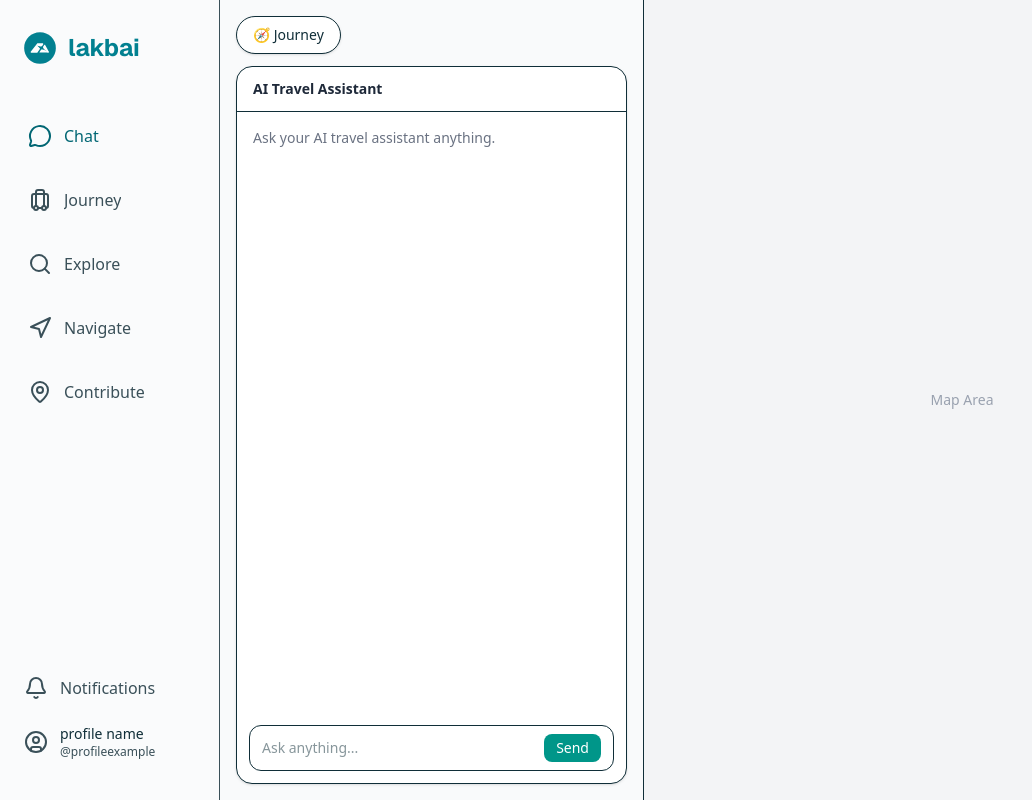
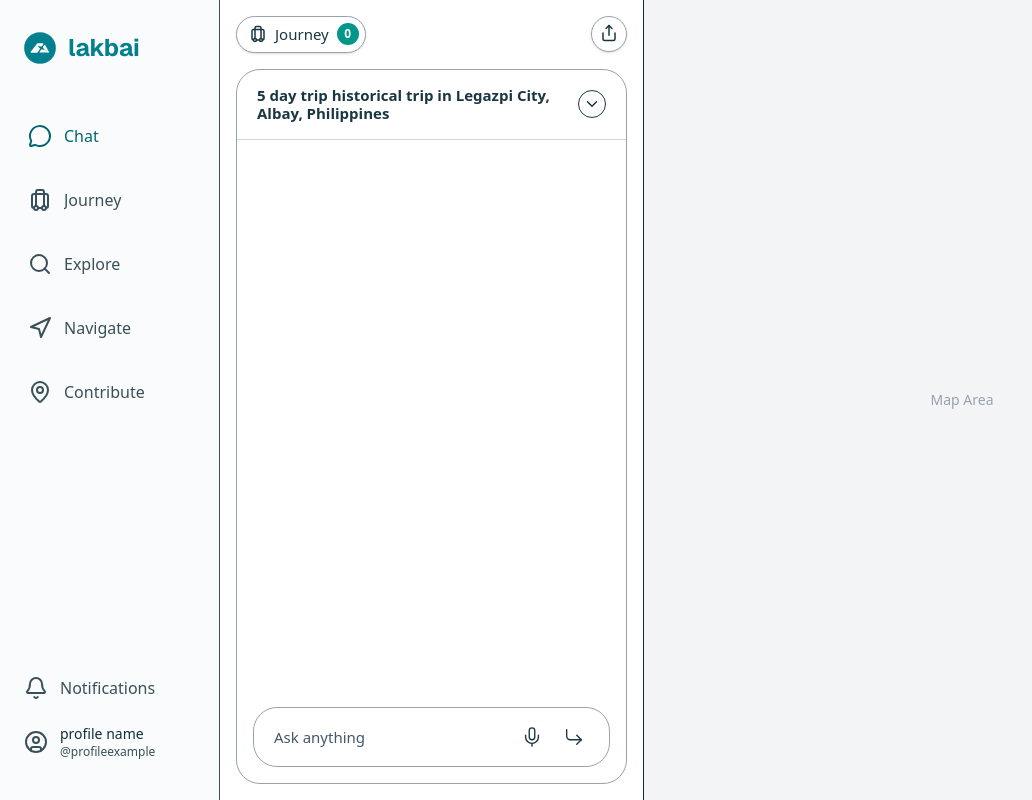
Before and after one commit to lakbai-platform/lakbai-web, a Next.js app: page /chat in a window 1280 px wide. Shown: the whole page, without its empty margins (0-1032 px from the left). Built offline with nearby package versions, Linux system fonts and the light colour scheme.

Commit message:
chore: release v0.7.0 - transition from Mapbox to Google Maps and update Chat UI

```diff
--- a/app/(app)/chat/_components/chatbox/index.tsx
+++ b/app/(app)/chat/_components/chatbox/index.tsx
@@ -2,60 +2,79 @@
 
 import { useState } from 'react';
 import JourneyArea from '../journey-area';
+import {
+  Luggage,
+  Share,
+  ChevronDown,
+  Mic,
+  CornerDownRight
+} from 'lucide-react';
 
 export default function Chatbox() {
   const [message, setMessage] = useState('');
   const [journeyOpen, setJourneyOpen] = useState(false);
 
   return (
-    <div className='relative flex h-full w-full flex-col gap-3 bg-gray-50 p-4'>
-      {/* ✅ JOURNEY BUTTON — OUTSIDE CHAT CARD */}
-      <div>
+    <div className='relative flex h-full w-full flex-col gap-4 bg-white p-4'>
+      {/* Top Action Bar */}
+      <div className='flex items-center justify-between'>
         <button
           onClick={() => setJourneyOpen(true)}
-          className='flex items-center gap-2 rounded-full border bg-white px-4 py-2 text-sm shadow-sm hover:bg-gray-100'
+          className='flex items-center gap-2 rounded-full border border-gray-400 bg-white py-[6px] pl-3 pr-[6px] shadow-sm hover:bg-gray-50'
         >
-          🧭 Journey
+          <Luggage size={18} strokeWidth={2} className='text-[#1a3641]' />
+          <span className='text-[15px] font-medium text-[#1a3641]'>Journey</span>
+          <div className='flex h-[22px] w-[22px] shrink-0 items-center justify-center rounded-full bg-teal-600 text-xs font-bold text-white'>
+            0
+          </div>
+        </button>
+
+        <button className='flex h-9 w-9 items-center justify-center rounded-full border border-gray-400 bg-white text-[#1a3641] shadow-sm hover:bg-gray-50'>
+          <Share size={18} strokeWidth={2} className='-mt-0.5' />
         </button>
       </div>
 
-      {/* ✅ CHAT CARD */}
-      <div className='flex flex-1 flex-col overflow-hidden rounded-2xl border bg-white shadow-sm'>
-        {/* CHAT HEADER */}
-        <div className='border-b px-4 py-3'>
-          <h2 className='text-sm font-semibold text-gray-800'>
-            AI Travel Assistant
+      {/* Main Chat Card */}
+      <div className='flex flex-1 flex-col overflow-hidden rounded-[24px] border border-gray-400 bg-white'>
+        {/* Chat Card Header :
+        Take note na contents with placeholders are to be filled with dynamic data from a database
+        */}
+        <div className='flex items-center justify-between border-b border-gray-300 px-5 py-4'>
+          <h2 className='text-[15px] font-bold text-[#1a3641] leading-tight'>
+            5 day trip historical trip in Legazpi City, Albay, Philippines
           </h2>
+          <button className='flex h-7 w-7 shrink-0 items-center justify-center rounded-full border border-[#1a3641] text-[#1a3641] hover:bg-gray-100 ml-3'>
+            <ChevronDown size={18} strokeWidth={2} />
+          </button>
         </div>
 
-        {/* CHAT BODY */}
-        <div className='flex flex-1 flex-col'>
-          {/* Messages */}
-          <div className='flex-1 overflow-y-auto p-4'>
-            <div className='text-sm text-gray-500'>
-              Ask your AI travel assistant anything.
-            </div>
-          </div>
+        {/* Chat Body Area */}
+        <div className='flex flex-1 flex-col justify-end'>
+          {/* Messages Area (Hidden/Blank for now) */}
+          <div className='flex-1 overflow-y-auto p-4' />
 
-          {/* Input */}
-          <div className='p-3'>
-            <div className='flex items-center gap-2 rounded-xl border px-3 py-2'>
+          {/* Bottom Input Area */}
+          <div className='px-4 pb-4 pt-1'>
+            <div className='flex items-center gap-3 rounded-[24px] border border-gray-400 bg-white px-5 py-[14px]'>
               <input
                 type='text'
-                placeholder='Ask anything...'
+                placeholder='Ask anything'
                 value={message}
-                onChange={e => setMessage(e.target.value)}
-                className='flex-1 bg-transparent text-sm outline-none'
+                onChange={(e) => setMessage(e.target.value)}
+                className='flex-1 bg-transparent text-[15px] text-[#1a3641] placeholder:text-slate-600 outline-none'
               />
-              <button className='rounded-lg bg-teal-600 px-3 py-1 text-sm text-white hover:bg-teal-700'>
-                Send
+              <button className='text-[#1a3641] hover:text-black hover:bg-gray-100 p-1 rounded-full'>
+                <Mic size={22} strokeWidth={1.5} />
+              </button>
+              <button className='text-[#1a3641] hover:text-black hover:bg-gray-100 p-1 rounded-full'>
+                <CornerDownRight size={22} strokeWidth={1.5} />
               </button>
             </div>
           </div>
         </div>
       </div>
 
-      {/* JOURNEY OVERLAY (Future Use — Safe To Keep) */}
+      {/* JOURNEY OVERLAY */}
       <JourneyArea open={journeyOpen} onClose={() => setJourneyOpen(false)} />
     </div>
   );
--- a/app/(app)/chat/_components/journey-area/index.tsx
+++ b/app/(app)/chat/_components/journey-area/index.tsx
@@ -1,4 +1,14 @@
 'use client';
+
+import {
+  X,
+  Undo2,
+  Redo2,
+  Navigation,
+  ChevronDown,
+  MoreHorizontal,
+  PlusCircle
+} from 'lucide-react';
 
 type JourneyAreaProps = {
   open: boolean;
@@ -11,33 +21,115 @@ export default function JourneyArea({ open, onClose }: JourneyAreaProps) {
   return (
     <div className='absolute inset-0 z-10 flex flex-col bg-white'>
       {/* Header */}
-      <div className='flex items-center justify-between border-b px-4 py-3'>
-        <h2 className='text-lg font-semibold'>Journey</h2>
-
+      <div className='relative flex items-center justify-between px-6 pb-4 pt-6'>
+        <h2 className='text-[28px] font-bold tracking-tight text-[#1a3641]'>
+          Journey Title
+        </h2>
         <button
           onClick={onClose}
-          className='text-sm text-gray-500 hover:text-black'
+          className='absolute right-6 top-6 text-gray-800 hover:text-black'
         >
-          ✕
+          <X size={24} strokeWidth={1.5} />
         </button>
       </div>
 
+      {/* 3 Pills */}
+      <div className='flex gap-2.5 px-6 pb-5'>
+        {['Where', 'When', 'Who'].map((label) => (
+          <button
+            key={label}
+            className='rounded-3xl border border-[#1a3641] px-5 py-1 text-[15px] text-[#1a3641] hover:bg-gray-50'
+          >
+            {label}
+          </button>
+        ))}
+      </div>
+
+      {/* Tabs Row */}
+      <div className='flex items-center justify-between border-b border-gray-300 px-6 pb-2'>
+        <div className='flex items-center gap-4'>
+          <span className='cursor-pointer text-[15px] font-bold text-[#1a3641] border-b-2 border-[#1a3641] rounded-sm pb-[9px] -mb-[10px]'>
+            Itinerary
+          </span>
+          <span className='cursor-pointer text-[15px] text-gray-500 hover:text-gray-700'>
+            Calendar
+          </span>
+        </div>
+
+        <div className='flex items-center gap-2'>
+          <button className='flex h-7 w-7 items-center justify-center rounded-full border border-[#1a3641] text-[#1a3641] hover:bg-gray-100'>
+            <Undo2 size={15} strokeWidth={1.5} />
+          </button>
+          <button className='flex h-7 w-7 items-center justify-center rounded-full border border-[#1a3641] text-[#1a3641] hover:bg-gray-100'>
+            <Redo2 size={15} strokeWidth={1.5} />
+          </button>
+          <button className='flex h-7 items-center gap-1.5 rounded-3xl border border-[#1a3641] px-3 font-medium hover:bg-gray-50'>
+            <Navigation size={14} className='fill-teal-500 text-teal-600' />
+            <span className='text-[13px] font-medium text-[#1a3641]'>Navigate</span>
+          </button>
+        </div>
+      </div>
+
       {/* Journey Content */}
-      <div className='flex-1 overflow-y-auto p-4'>
-        {/* Placeholder — Replace later with real Journey UI */}
-        <div className='space-y-4'>
-          <div className='rounded-lg border p-4'>
-            <h3 className='text-sm font-semibold'>Journey Planner</h3>
-            <p className='mt-1 text-sm text-gray-500'>
-              Journey content will appear here.
-            </p>
+      <div className='flex-1 overflow-y-auto px-6 py-6'>
+        {/* Basecamp Section */}
+        <div className='group mb-8'>
+          <div className='mb-3 flex items-center justify-between'>
+            <div className='flex cursor-pointer items-center'>
+              <div className='flex w-7 items-center justify-start'>
+                <ChevronDown size={20} strokeWidth={2} className='text-black' />
+              </div>
+              <span className='text-[15px] font-bold text-black'>Basecamp</span>
+              <span className='ml-3 pt-[2px] text-xs font-medium text-gray-500'>
+                1 item
+              </span>
+            </div>
+            <div className='flex items-center gap-2'>
+              <button className='flex items-center gap-1 rounded-2xl bg-[#e5e7eb] pl-3 pr-2 py-1 hover:bg-gray-300'>
+                <span className='text-[13px] font-medium text-black'>All</span>
+                <ChevronDown size={14} strokeWidth={2} className='text-black' />
+              </button>
+              <button className='text-black hover:text-black'>
+                <MoreHorizontal size={20} strokeWidth={2} />
+              </button>
+            </div>
           </div>
 
-          <div className='rounded-lg border p-4'>
-            <h3 className='text-sm font-semibold'>Itinerary</h3>
-            <p className='mt-1 text-sm text-gray-500'>
-              Add itinerary items here.
-            </p>
+          {/* Add Item Card */}
+          <div className='ml-7 flex h-[110px] w-24 cursor-pointer flex-col items-center justify-center gap-2 rounded-2xl bg-[#dcdcdc] transition-colors hover:bg-gray-300'>
+            <PlusCircle size={28} strokeWidth={1} className='text-black' />
+            <span className='text-[15px] font-medium text-black'>Add</span>
+          </div>
+        </div>
+
+        {/* Itinerary Section */}
+        <div className='mb-4'>
+          <div className='mb-4 flex items-center justify-between'>
+            <div className='flex items-center'>
+              <div className='flex w-7 items-center justify-start' />
+              <span className='text-[15px] font-bold text-black'>
+                Itinerary
+              </span>
+              <span className='ml-4 pt-[2px] text-xs font-medium text-gray-500'>
+                1 item
+              </span>
+            </div>
+            <div className='flex items-center gap-3'>
+              <div className='h-3 w-3 rounded-full bg-gray-100' />
+              <button className='text-black hover:text-black'>
+                <MoreHorizontal size={20} strokeWidth={2} />
+              </button>
+            </div>
+          </div>
+
+          <div className='flex cursor-pointer items-center'>
+            <div className='flex w-7 items-center justify-start'>
+              <ChevronDown size={20} strokeWidth={2} className='text-black' />
+            </div>
+            <span className='text-[15px] font-bold text-black'>Day 1</span>
+            <span className='ml-3 pt-[1px] text-[13px] text-gray-400'>
+              Add a title
+            </span>
           </div>
         </div>
       </div>
--- a/package.json
+++ b/package.json
@@ -1,6 +1,6 @@
 {
   "name": "lakbai-web",
-  "version": "0.6.1",
+  "version": "0.7.0",
   "private": true,
   "scripts": {
     "dev": "next dev",
@@ -11,7 +11,6 @@
   "dependencies": {
     "clsx": "^2.1.1",
     "lucide-react": "^0.563.0",
-    "mapbox-gl": "^3.18.1",
     "next": "^16.1.6",
     "react": "19.2.3",
     "react-dom": "19.2.3",
```
Also changed, not shown: 2 other files (tests, documents, lock files or other folders).
